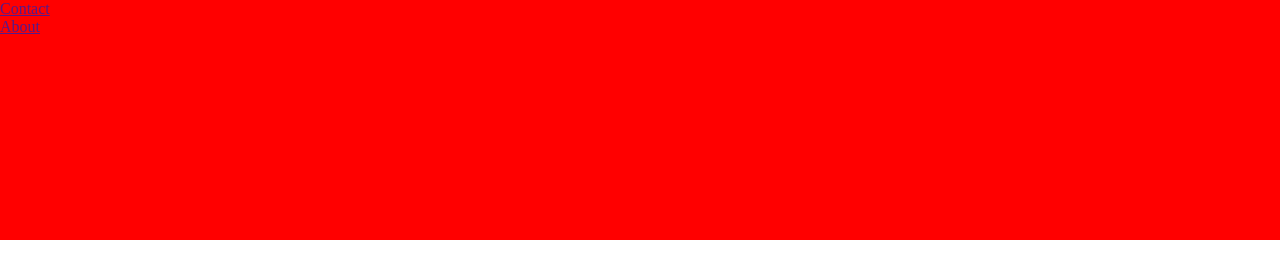
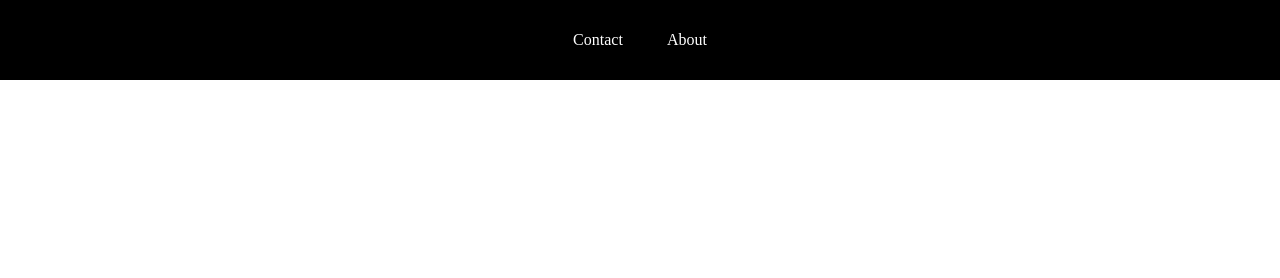
Before and after one commit to wilkerlisboa/Calculadora, a plain HTML site: page index.html in a window 1280 px wide. Drawn offline with Linux system fonts and the light colour scheme.

Commit message:
test css

```diff
--- a/css/style.css
+++ b/css/style.css
@@ -4,7 +4,24 @@
 }
 header{
     width: 100%;
-    height: 30%;
-    background:red;
+    height: 10%;
+    background: black;
     position: absolute;
+    display: flex;
+    align-items: center;
+    justify-content: center;
 }
+nav{
+    color: white;
+    margin: 10px, 0px 0px 100px;
+    display: inline-block;
+}
+ul li{
+    list-style: none;
+    display: inline-block;
+    padding: 20px;
+}
+a{
+    color: white;
+    text-decoration: none;
+}
```
